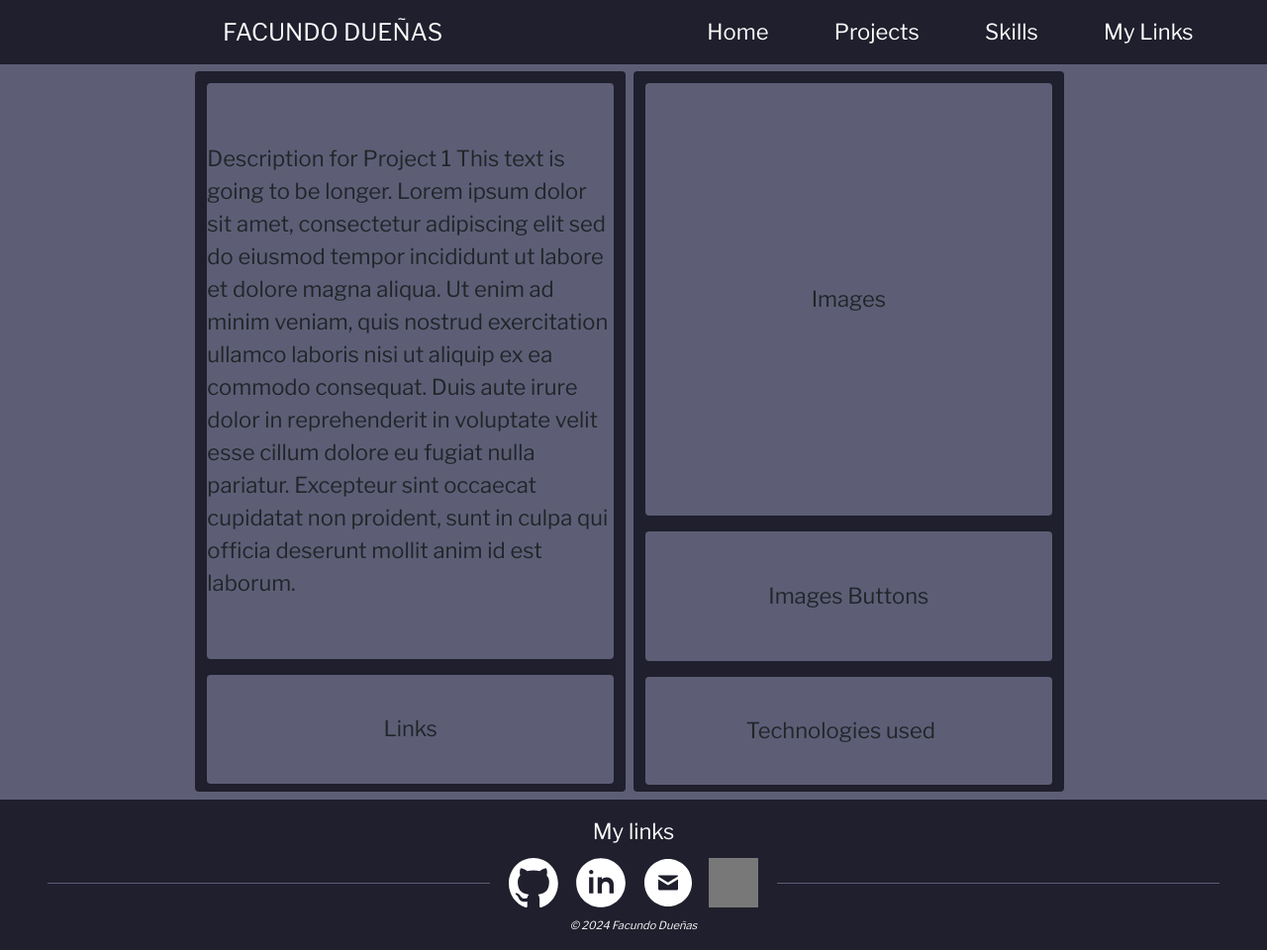
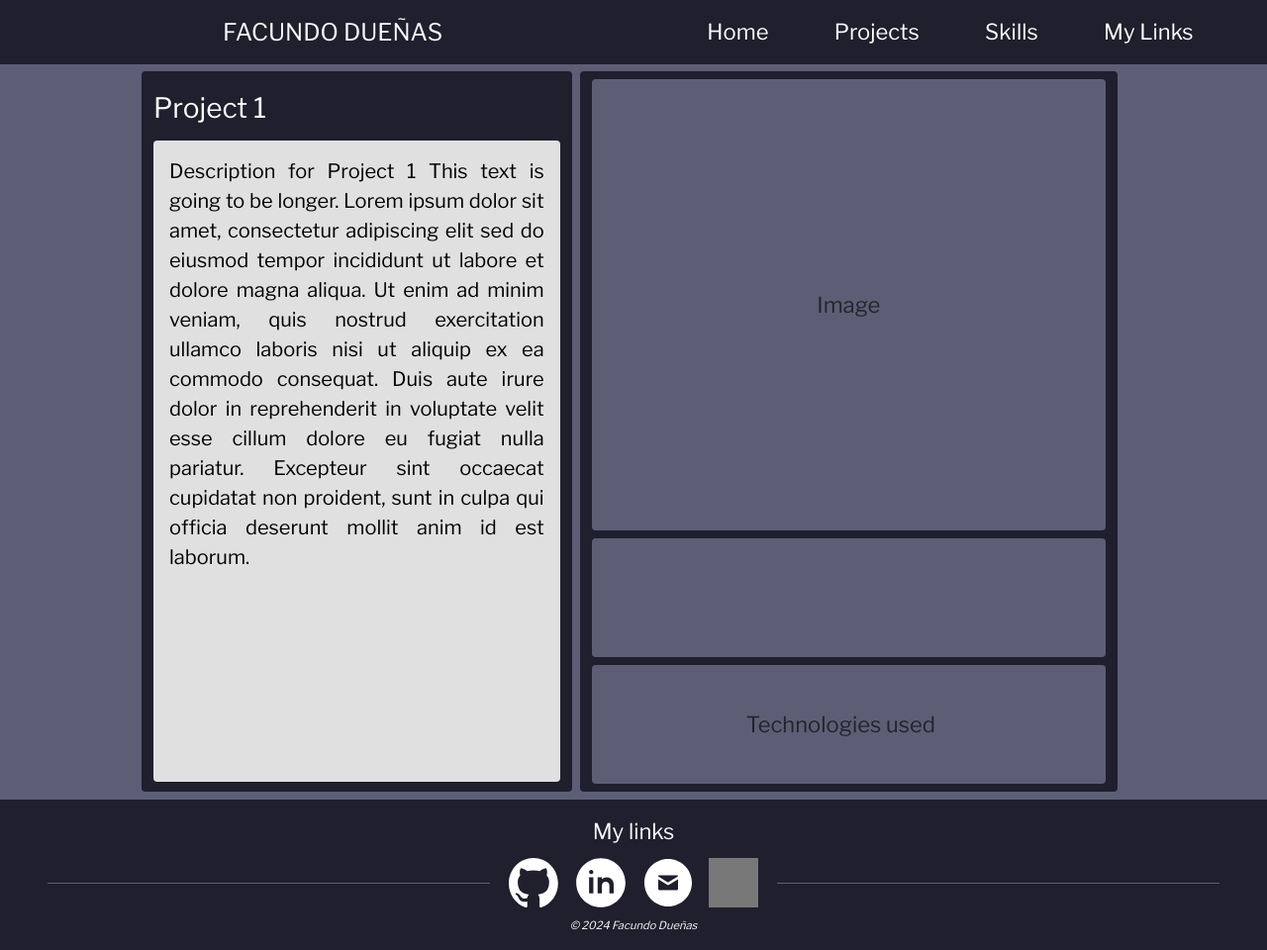
Before and after one commit to Unikv1/portfolio-yo, a Django app: page /project/1/ in a window 1280 px wide. Shown: the whole page at 99% size. Run offline with Django 5.2, Linux system fonts and the light colour scheme; data comes from the database, SQL or seed files in the repository; both versions use the stored data as it was after the commit; some libraries are stand-ins or nearby versions; grey boxes are pictures that could not be loaded.

Commit message:
Headache for another day

```diff
--- /dev/null
+++ b/layout/static/scroll_images.js
@@ -0,0 +1,25 @@
+const scrollableDiv = document.getElementById('image_buttons');
+
+let scrollingInterval;
+
+scrollableDiv.addEventListener('mouseover', (e) => {
+    const { left, right, width } = scrollableDiv.getBoundingClientRect();
+    const mouseX = e.clientX;
+    if (mouseX < left + width*0.4) { // Mouse near the left edge
+        clearInterval(scrollingInterval);
+        scrollingInterval = setInterval(() => {
+            scrollableDiv.scrollLeft -= 4;
+        }, 10);
+    } else if (mouseX > right - width*0.4) { // Mouse near the right edge
+        clearInterval(scrollingInterval);
+        scrollingInterval = setInterval(() => {
+            scrollableDiv.scrollLeft += 5;
+        }, 10);
+    } else {
+        clearInterval(scrollingInterval);
+    }
+});
+
+scrollableDiv.addEventListener('mouseleave', () => {
+    clearInterval(scrollingInterval);
+});
--- a/layout/static/style.css
+++ b/layout/static/style.css
@@ -582,45 +582,63 @@
   width: 100vw;
 }
 
+.project-title {
+  display: flex;
+  align-items: center;
+  height: 8%;
+  font-size: 1.75rem;
+  text-align: start;
+  font-family: 'Libre Franklin', monospace;
+  color: white;
+  background-color: #1F1F2D;
+}
+
 .project-description {
   display: flex;
   flex-direction: column;
-  justify-content: center;
+  justify-content: start;
   align-items: center;
-  height: 80%;
   margin-top: 0.75rem;
-}
+  height: 89%;
+  color: black;
+  background-color: rgb(224, 224, 224);
+  font-size: 1.25rem;
+  font-family: 'Libre Franklin', monospace;
+  text-align: justify;
+  padding: 1rem;
+  overflow: hidden; /* Hide the overflowing content */
+  position: relative;
+  /* Hide the scrollbar */
+  scrollbar-width: none; /* Firefox */
+  -ms-overflow-style: none; /* IE 10+ */
 
-.project-links {
-  display: flex;
-  justify-content: center;
-  align-items: center;
-  margin-top: 1rem;
-  height: 15%;
 }
 
 .project-images {
   display: flex;
   justify-content: center;
   align-items: center;
-  height: 60%;
-  margin-top: 0.75rem;
+  height: 57vh;
 }
 
 .project-image-buttons {
   display: flex;
   justify-content: center;
   align-items: center;
-  margin-top: 1rem;
-  height: 18%;
+  height: calc(45vh/3);
+  position: relative;
+  overflow-y: hidden;
+  overflow-x: hidden;
+  white-space: nowrap;
+
 }
+
 
 .project-icons {
   display: flex;
   justify-content: center;
   align-items: center;
-  margin-top: 1rem;
-  height: 15%;
+  height: calc(45vh/3);
 }
 
 .rounded {
--- a/layout/templates/base.html
+++ b/layout/templates/base.html
@@ -65,5 +65,6 @@
     <script src="{% static 'animate_text.js' %}"></script>
     <script src="{% static 'animate_cards.js' %}"></script>
     <script src="{% static 'animate_bars.js' %}"></script>
+    <script src="{% static 'scroll_images.js' %}"></script>
 </body>
 </html>
--- a/projects/models.py
+++ b/projects/models.py
@@ -18,6 +18,10 @@
         return query
 
 
+    def get_all_images():
+        return [project.image for project in Project.objects.all()]
+
+
     def __str__(self):
         return self.title
 
--- a/projects/templates/view-project.html
+++ b/projects/templates/view-project.html
@@ -4,24 +4,26 @@
 
     <div class="">
         <div class="container-project mt-4 mb-2 justify-content-center">
-            <div class="row  justify-content-center h-100">
+            <div class="row justify-content-center">
                 <div class="col-4 rounded primary-color">
-                    <div class="col-12 rounded project-description secondary-color">
+                    <div class="project-title col-12 rounded project-title pt-3">
+                        {{ project.title }}
+                    </div>
+                    <div class="col-12 rounded project-description d-flex">
                         {{ project.description }}
-                    </div>
-                    <div class="col-12 rounded project-links secondary-color">
-                        Links
                     </div>
 
                 </div>
-                <div class="col-4 rounded primary-color mx-2">
-                    <div class="col-12 rounded secondary-color project-images">
-                        Images
+                <div class="col-5 rounded primary-color mx-2">
+                    <div class="col-12 rounded secondary-color project-images my-2">
+                        Image
                     </div>
-                    <div class="col-12 rounded secondary-color  project-image-buttons">
-                        Images Buttons
+                    <div id="image_buttons" class="rounded secondary-color project-image-buttons justify-content-start">
+                        {% for image in project.get_all_images %}
+                            {{image}}
+                        {% endfor %}
                     </div>
-                    <div class="col-12 rounded secondary-color  project-icons">
+                    <div class="col-12 rounded secondary-color  project-icons my-2">
                         Technologies used
                     </div>
                 </div>
```
Also changed, not shown: projects/fixtures/project_initial_data.json (+15 -0 lines), db.sqlite3.
